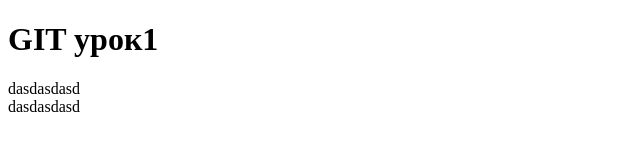
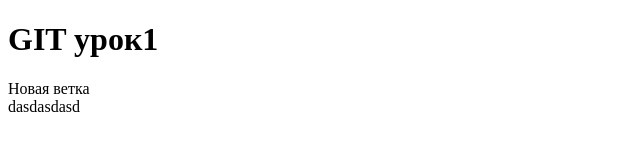
Before and after one commit to Targitaika/firstGit, a plain HTML site: page index.html in a window 1280 px wide. Shown: the full height of the page, 0-640 px from the left. Drawn offline with Linux system fonts and the light colour scheme.

Commit message:
commit in to new branch

```diff
--- a/index.html
+++ b/index.html
@@ -7,7 +7,7 @@
 </head>
 <body>
   <h1>GIT урок1</h1>
-  <div class="sd">dasdasdasd</div>
+  <div class="sd">Новая ветка</div>
   <div>dasdasdasd</div>
 </body>
 </html>
```
